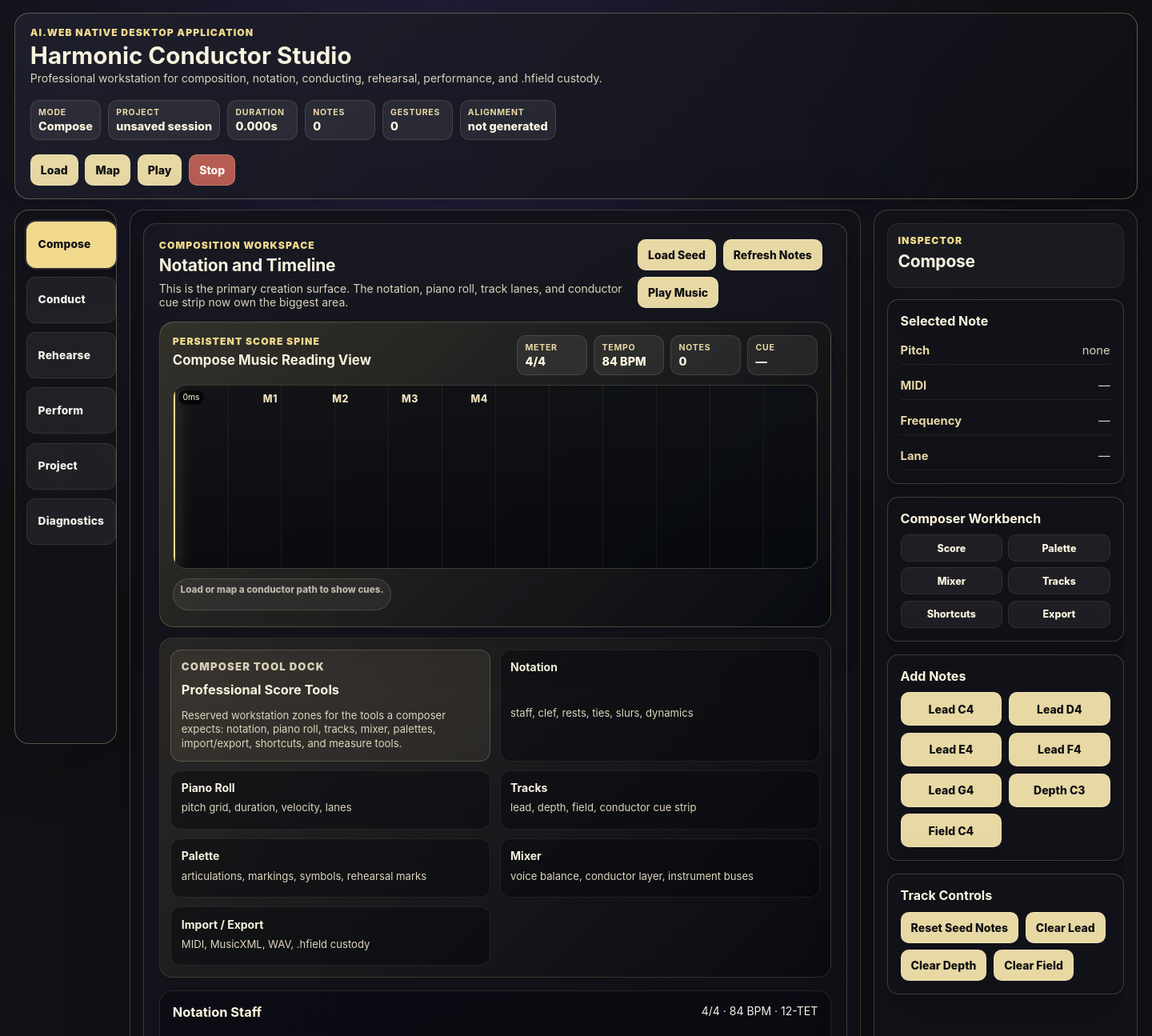
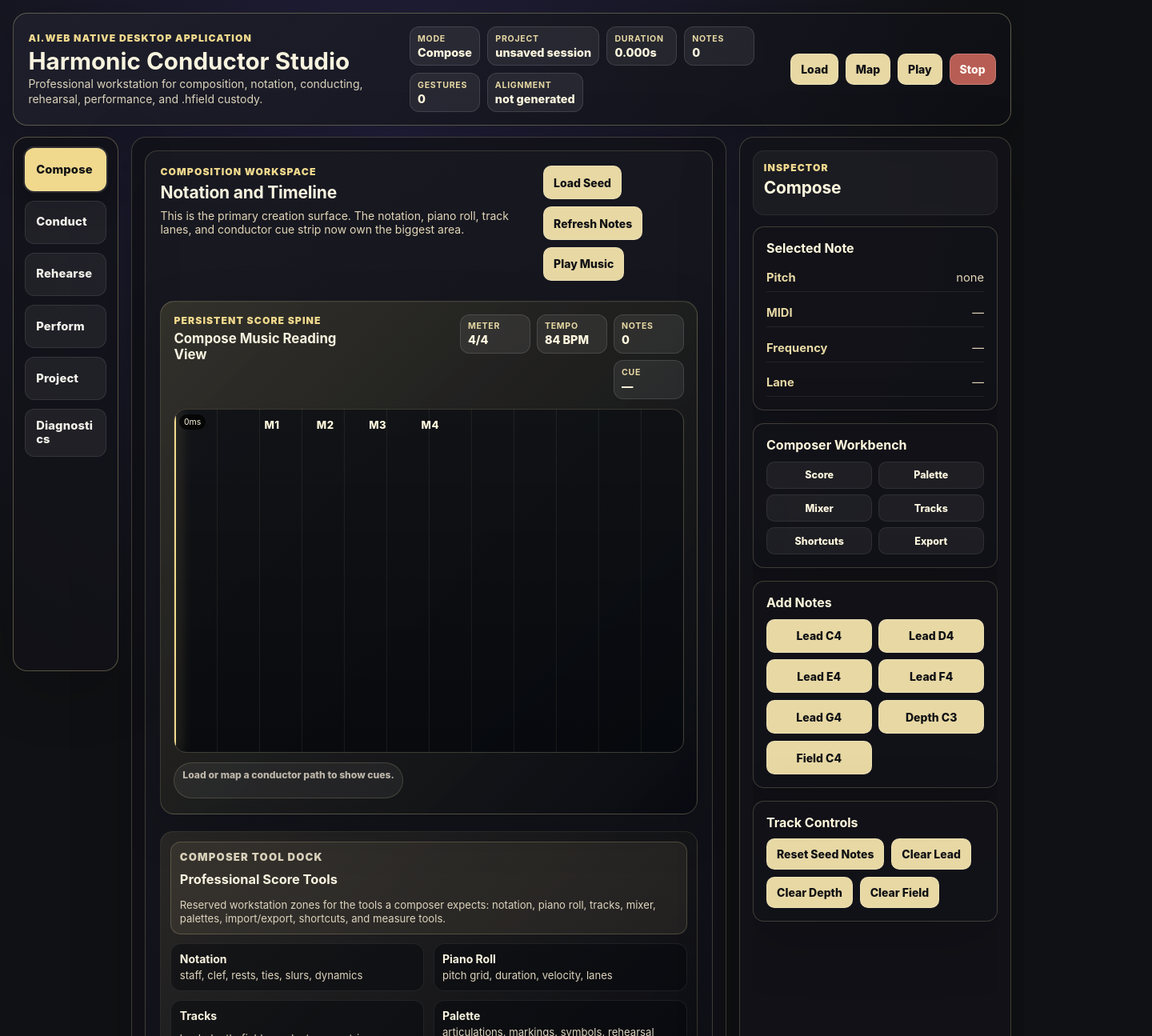
Before and after one commit to BogaertN/harmonic-conductor-studio, a React (Vite) app: page / in a window 1280 px wide. Shown: the top 1295 px of the page at 80% size, 1440 px wide, since content can reach past the window. Built offline with nearby package versions, Linux system fonts and the light colour scheme.

Commit message:
Repair Compose notation focus and persistent score spine

```diff
--- a/src/style.css
+++ b/src/style.css
@@ -1019,3 +1019,310 @@ body {
     justify-content: flex-start;
   }
 }
+
+/* === HCS Compose Notation Focus Repair v1 ===
+   Purpose:
+   - Do NOT remove modes.
+   - Do NOT hide score spine from Conduct/Rehearse/Perform/Project.
+   - Make Compose the big professional music-composition surface.
+   - Keep the workstation readable on normal desktop windows.
+*/
+:root {
+  --hcs-rail-width: 148px;
+  --hcs-inspector-width: 380px;
+  --hcs-score-ink: #fff8dd;
+  --hcs-score-muted: #e3d6b8;
+  --hcs-staff-strong: rgba(255, 248, 221, 0.58);
+  --hcs-staff-soft: rgba(255, 248, 221, 0.32);
+}
+
+body {
+  min-width: 0 !important;
+  overflow-x: hidden;
+}
+
+.app-shell {
+  width: 100%;
+  max-width: none;
+  padding-left: 1rem;
+  padding-right: 1rem;
+}
+
+.top-status-bar {
+  grid-template-columns: minmax(360px, 1fr) minmax(360px, 1.35fr) auto !important;
+  overflow: hidden;
+}
+
+.brand-block,
+.global-status-strip,
+.global-transport {
+  min-width: 0;
+}
+
+.brand-block h1 {
+  overflow: visible;
+  white-space: normal;
+  line-height: 1.05;
+}
+
+.workstation-frame {
+  grid-template-columns: var(--hcs-rail-width) minmax(0, 1fr) var(--hcs-inspector-width) !important;
+  gap: 1rem;
+  min-width: 0;
+}
+
+.mode-rail {
+  min-width: var(--hcs-rail-width);
+  width: var(--hcs-rail-width);
+  overflow: visible;
+}
+
+.mode-button {
+  width: 100%;
+  min-height: 54px;
+  padding: 0.74rem 0.85rem;
+  text-align: left;
+  white-space: normal;
+  overflow-wrap: anywhere;
+  line-height: 1.14;
+  font-size: 0.92rem;
+}
+
+.main-workspace,
+.workspace-panel,
+.right-inspector {
+  min-width: 0;
+}
+
+.main-workspace {
+  overflow: auto;
+}
+
+/* Compose owns the big notation surface. */
+.compose-workspace {
+  display: grid;
+  grid-template-rows: auto auto auto minmax(0, auto);
+  align-content: start;
+}
+
+.compose-workspace .notation-spine-compose {
+  min-height: 620px !important;
+  margin-top: 0.9rem;
+  margin-bottom: 1.1rem;
+  border-width: 1.5px;
+}
+
+.compose-workspace .notation-spine-compose .notation-score-window {
+  min-height: 500px !important;
+}
+
+.compose-workspace .notation-spine-compose .notation-staff-stack {
+  inset: 44px 20px 24px 20px;
+  gap: 1rem;
+}
+
+.compose-workspace .notation-spine-compose .notation-voice-row {
+  grid-template-columns: 136px minmax(0, 1fr);
+  gap: 1rem;
+}
+
+.compose-workspace .notation-spine-compose .notation-staff-lane {
+  min-height: 132px;
+  background: rgba(255,255,255,0.028);
+}
+
+.compose-workspace .notation-spine-compose .notation-staff-line {
+  height: 2px;
+  background: var(--hcs-staff-strong);
+}
+
+.compose-workspace .notation-spine-compose .notation-voice-label strong {
+  font-size: 0.96rem;
+  color: var(--hcs-score-ink);
+}
+
+.compose-workspace .notation-spine-compose .notation-voice-label span {
+  font-size: 0.82rem;
+  color: var(--hcs-score-muted);
+}
+
+.compose-workspace .notation-spine-compose .notation-note {
+  min-width: 52px;
+  min-height: 32px;
+  font-size: 0.82rem;
+  border-color: rgba(255,255,255,0.55);
+}
+
+.compose-workspace .notation-spine-compose .notation-measure-ruler {
+  inset-left: 156px;
+  height: 38px;
+  font-size: 0.82rem;
+  color: var(--hcs-score-ink);
+}
+
+.compose-workspace .notation-spine-compose .notation-cue-strip {
+  min-height: 3rem;
+}
+
+.compose-workspace .notation-spine-compose .notation-cue {
+  font-size: 0.76rem;
+  padding: 0.45rem 0.62rem;
+}
+
+/* The secondary staff/piano-roll boards stay below the main staff, not above it. */
+.compose-workspace .composition-grid {
+  grid-template-columns: minmax(0, 1fr) minmax(0, 0.95fr) !important;
+  align-items: start;
+  gap: 1rem;
+}
+
+.compose-workspace .notation-board,
+.compose-workspace .piano-roll-board {
+  min-height: 330px;
+}
+
+.compose-workspace .staff-system {
+  min-height: 270px;
+}
+
+/* If an earlier readability patch added a composer tool dock, keep it compact and below the true score spine. */
+.composer-tool-dock {
+  margin: 0.2rem 0 1rem !important;
+  padding: 0.75rem !important;
+  grid-template-columns: repeat(4, minmax(0, 1fr)) !important;
+  max-height: none;
+}
+
+.composer-tool-dock .primary-tool-card {
+  grid-column: span 2;
+}
+
+.tool-card {
+  min-height: 58px !important;
+  padding: 0.65rem !important;
+}
+
+.tool-card p,
+.tool-card span {
+  line-height: 1.25;
+}
+
+/* Every music-reading mode keeps a score spine. */
+.conduct-workspace .notation-spine,
+.rehearse-workspace .notation-spine,
+.perform-workspace .notation-spine,
+.project-workspace .notation-spine {
+  display: grid !important;
+  min-height: 260px !important;
+}
+
+.conduct-workspace .notation-score-window,
+.rehearse-workspace .notation-score-window,
+.project-workspace .notation-score-window {
+  min-height: 185px !important;
+}
+
+.perform-workspace .notation-score-window {
+  min-height: 165px !important;
+}
+
+.conduct-workspace .notation-staff-line,
+.rehearse-workspace .notation-staff-line,
+.perform-workspace .notation-staff-line,
+.project-workspace .notation-staff-line {
+  background: var(--hcs-staff-soft);
+}
+
+/* Diagnostics can remain technical, but the score spine remains available without taking over the screen. */
+.diagnostics-workspace .notation-spine {
+  display: grid !important;
+  min-height: 220px !important;
+}
+
+.diagnostics-workspace .notation-score-window {
+  min-height: 150px !important;
+}
+
+/* Inspector and rail readability. */
+.right-inspector {
+  overflow: auto;
+}
+
+.inspector-header h2,
+.control-section h3 {
+  color: var(--hcs-score-ink);
+}
+
+.property-list span,
+.note,
+.lesson-row span {
+  color: var(--hcs-score-muted);
+}
+
+.small-button-grid button,
+.primary-buttons button,
+.compact-row button,
+.project-row button {
+  min-height: 42px;
+  white-space: normal;
+}
+
+@media (max-width: 1550px) {
+  :root {
+    --hcs-rail-width: 132px;
+    --hcs-inspector-width: 340px;
+  }
+
+  .top-status-bar {
+    grid-template-columns: minmax(280px, 1fr) minmax(320px, 1fr) auto !important;
+  }
+
+  .compose-workspace .notation-spine-compose {
+    min-height: 540px !important;
+  }
+
+  .compose-workspace .notation-spine-compose .notation-score-window {
+    min-height: 430px !important;
+  }
+
+  .compose-workspace .notation-spine-compose .notation-voice-row {
+    grid-template-columns: 108px minmax(0, 1fr);
+  }
+
+  .compose-workspace .notation-spine-compose .notation-note {
+    min-width: 44px;
+    font-size: 0.74rem;
+  }
+
+  .composer-tool-dock {
+    grid-template-columns: repeat(2, minmax(0, 1fr)) !important;
+  }
+
+  .compose-workspace .composition-grid {
+    grid-template-columns: 1fr !important;
+  }
+}
+
+@media (max-width: 1250px) {
+  .workstation-frame {
+    grid-template-columns: 1fr !important;
+  }
+
+  .mode-rail {
+    position: static;
+    width: 100%;
+    min-width: 0;
+    height: auto;
+    display: flex;
+    flex-wrap: wrap;
+  }
+
+  .mode-button {
+    width: auto;
+    min-width: 120px;
+  }
+
+  .right-inspector {
+    min-height: 260px;
+  }
+}
```
